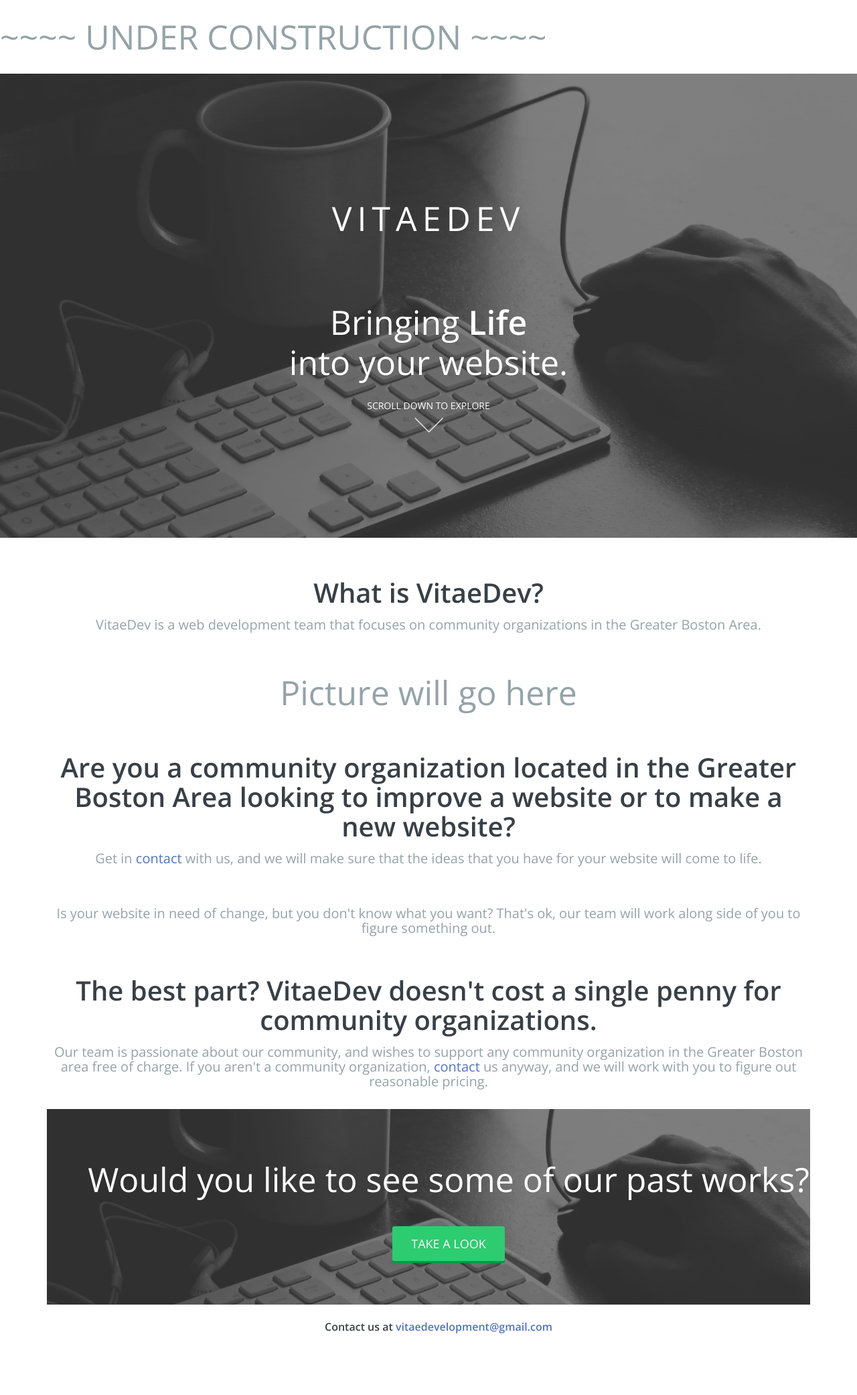
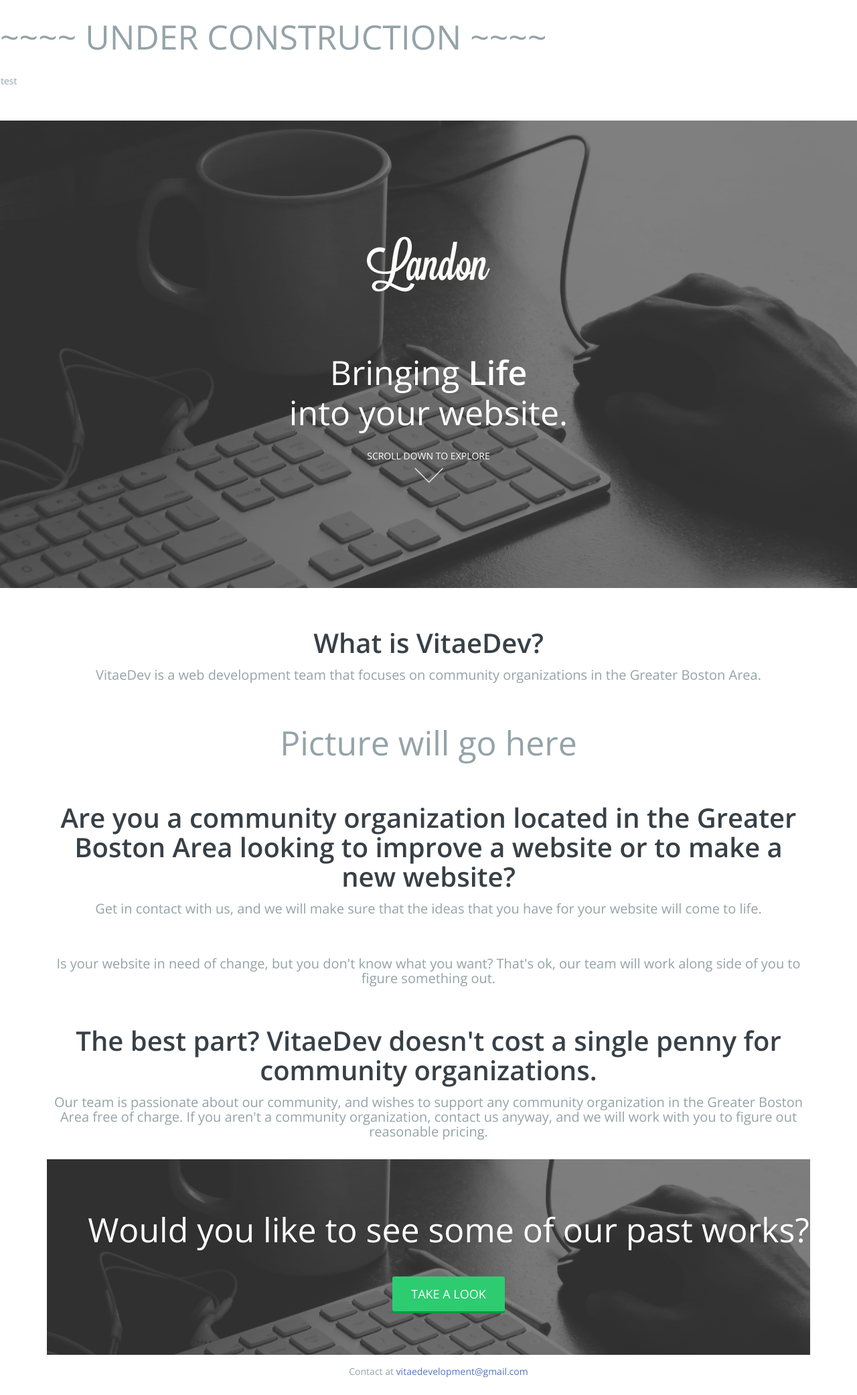
Before and after one commit to vitaedev/vitaedev.github.io, a PHP site: page / in a window 1280 px wide. Shown: the whole page at 67% size. Before the commit the page ends 1991 px from the top, so only its background shows below. Run offline with PHP 8.4, Linux system fonts and the light colour scheme.

Commit message:
Fixed Scrolling Easing

```diff
--- a/css/main.css
+++ b/css/main.css
@@ -11,11 +11,6 @@
 
 @charset "utf-8";
 
-#nav{
-    position:fixed;
-    height: 10%;
-    width:25%;
-}
 
 body{
 	font-family:'Open Sans',Arial,sans-serif;
--- a/index.html
+++ b/index.html
@@ -28,15 +28,20 @@
 <body>
 	<div class="preloader"></div>
 
-    <! -- ******************** MASTHEAD SECTION ******************** -->
     <section>
         <h1> ~~~~ UNDER CONSTRUCTION ~~~~</h1>
     </section>
 
+    <div class="navbar">
+    <p>test</p>
+
+    </div>
+    <! -- ******************** MASTHEAD SECTION ******************** -->
+
 	<main id="top" class="masthead" role="main">
 		<div class="container">
-			<!-- <div class="logo"> <a href="index.html#"><img src="images/logo.png" alt="logo"></a> -->
-			<div class="logo"><h1 style="letter-spacing:8px">VITAEDEV</h1></div>
+			<div class="logo"> <img src="images/logo.png" alt="logo"></a>
+			</div>
 
 			<h1>Bringing <strong>Life</strong> <br>
 			into your website.</h1>
@@ -78,7 +83,7 @@
 
 		<div class="section-title">
 			<h2>Are you a community organization located in the Greater Boston Area looking to improve a website or to make a new website?</h2>
-			<h4>Get in <a href="#CONTACT">contact</a> with us, and we will make sure that the ideas that you have for your website will come to life.</h4>
+			<h4>Get in contact with us, and we will make sure that the ideas that you have for your website will come to life.</h4>
 
             <section class="section-title">
             <h4>
@@ -89,7 +94,7 @@
 
         <div class="section-title">
             <h2>The best part? VitaeDev doesn't cost a single penny for community organizations.</h2>
-            <h4>Our team is passionate about our community, and wishes to support any community organization in the Greater Boston area free of charge. If you aren't a community organization, <a href="#CONTACT">contact</a> us anyway, and we will work with you to figure out reasonable pricing.</h4>
+            <h4>Our team is passionate about our community, and wishes to support any community organization in the Greater Boston Area free of charge. If you aren't a community organization, contact us anyway, and we will work with you to figure out reasonable pricing.</h4>
         </div>
 
 
@@ -107,12 +112,11 @@
 			</div><! --/container -->
 		</main><! --/main -->
 
- 		<a name="CONTACT"></a>
 		<div class="container">
 			<section class="row breath">
 				<div class="col-md-12 footerlinks">
-					<h6>Contact us at
-                     <a href="vitaedevelopment@gmail.com">vitaedevelopment@gmail.com</a></h6>
+					<p>Contact at
+                     <a href="vitaedevelopment@gmail.com">vitaedevelopment@gmail.com</a></p>
 				</div>
 			</section><! --/section -->
 		</div><! --/container -->
@@ -134,7 +138,7 @@
 		 var $anchor = $(this);
 		 $('html, body').stop().animate({
          scrollTop: $($anchor.attr('href')).offset().top
-          }, 700,'easeInOutExpo');
+          }, 1000,'easeOutExpo');
      event.preventDefault();
       });
   });
```
